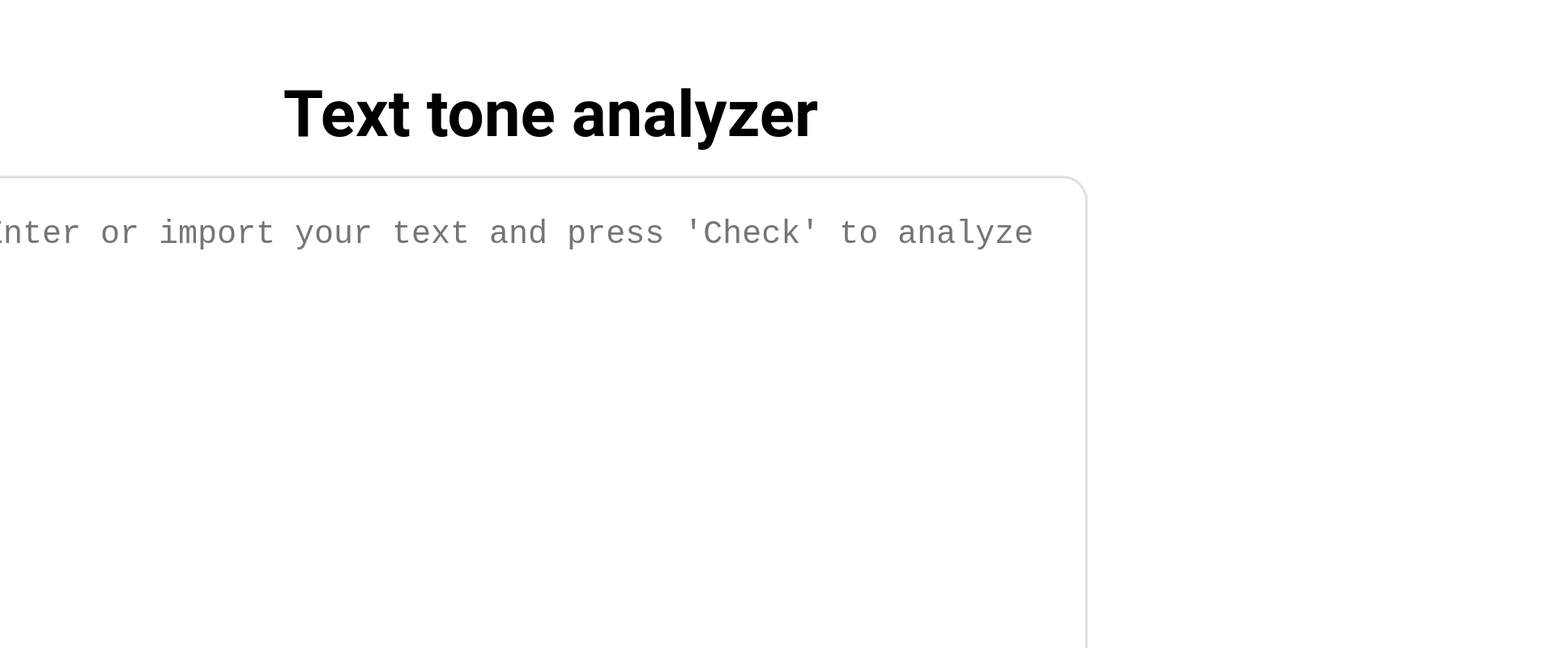
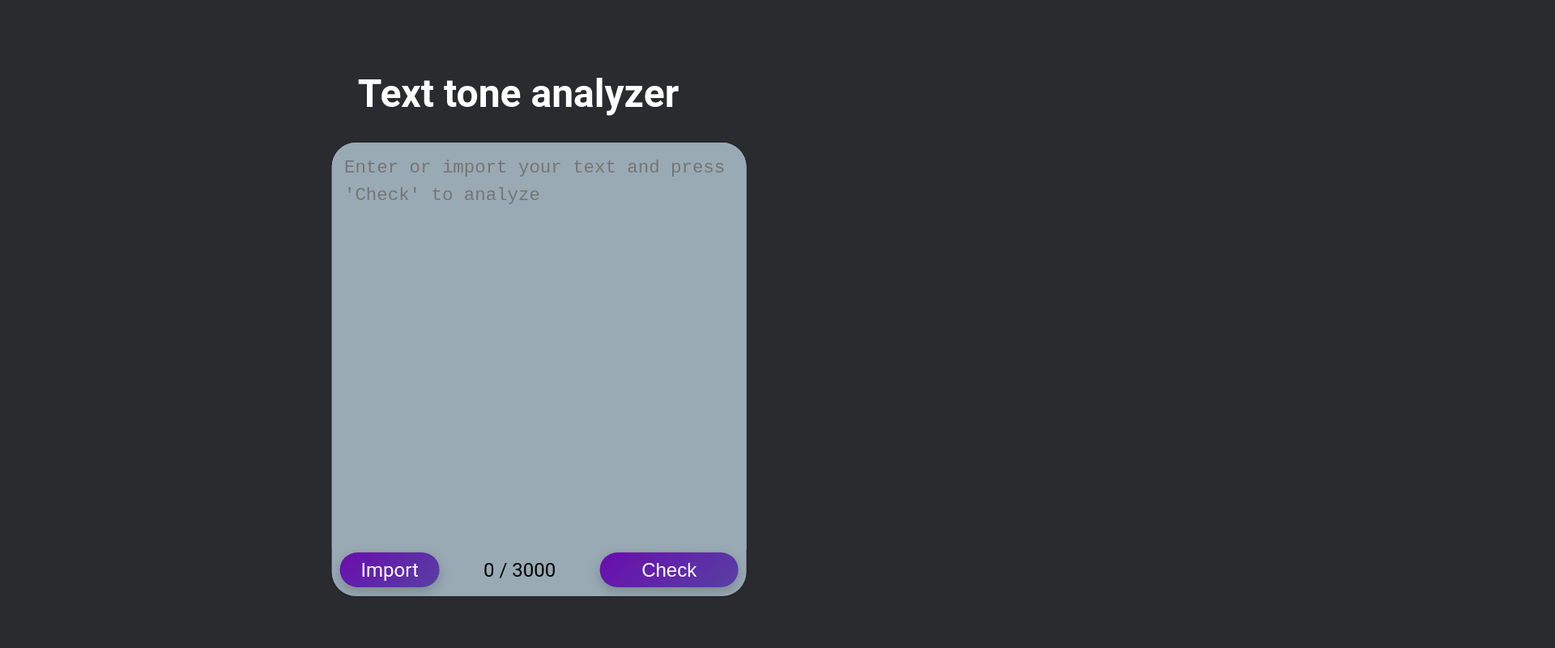
Before and after one commit to freedfall/Text-tone-analysis, a React (Create React App) app: page / in a window 1280 px wide. Shown: the top 800 px of the page at 81% size, 1920 px wide, since content can reach past the window. Built offline with nearby package versions, Linux system fonts and the light colour scheme.

Commit message:
color scheme changed (test), adaptive sizes

```diff
--- a/package.json
+++ b/package.json
@@ -9,8 +9,9 @@
     "axios": "^1.7.7",
     "dotenv": "^16.4.5",
     "react": "^18.3.1",
+    "react-chartjs-2": "^5.2.0",
     "react-dom": "^18.3.1",
-    "react-scripts": "5.0.1",
+    "react-scripts": "^5.0.1",
     "web-vitals": "^2.1.4"
   },
   "scripts": {
--- a/src/App.css
+++ b/src/App.css
@@ -1,10 +1,13 @@
 body {
   margin: 0;
+  padding: 0;
   font-family: 'Roboto', sans-serif;
   min-height: 100vh;
   display: flex;
   justify-content: center;
   align-items: center;
+  background-color: #292b2f;
+  overflow: hidden;
 }
 
 html{
@@ -12,16 +15,20 @@ html{
 }
 
 .App {
-  padding: 40px;
   border-radius: 15px;
   text-align: center;
   width: 100%;
 }
 
 h1 {
-  color: black;
-  margin-bottom: 30px;
-  font-size: 5rem;
+  color: white;
+  font-size: 3rem;
+}
+
+.main-container {
+  width: 100vw;
+  display: flex;
+  justify-content: space-between;
 }
 
 .input-container {
@@ -30,42 +37,54 @@ h1 {
 }
 
 .content{
-  width: 1400px;
-  border: 2px solid #ddd;
+  width: 40%;
+  height: 70vh;
   border-radius: 30px;
   box-shadow: 0 0px 2px rgba(0, 0, 0, 0.4);
   overflow: hidden;
+  transform: translateX(80%);
+  transition: all 0.8s ease-in-out;
+  display: flex;
+  flex-direction: column;
+  justify-content: space-between;
+  background-color: #99aab5;
+}
+
+.content.shifted {
+  transform: translateX(10%);
 }
 
 .text-input {
   width: 96%;
-  height: 800px;
+  height: 59vh;
   border: none;
-  font-size: 2.5rem;
+  font-size: 1.4rem;
   outline: none;
   transition: all 0.3s ease;
   overflow-wrap: break-word;
   white-space: normal;
   line-height: 1.5;
-  padding: 40px;
+  padding: 3%;
   text-align: left;
   vertical-align: top;
+  background-color: #99aab5;
+  color: white;
 }
 
 .actions-container{
   width: 100%;
   display: flex;
   justify-content:space-between;
-  padding: 30px;
-  padding-bottom: 10px;
+  padding: 0 0 2% 0;
   align-items: center;
 }
 
 .import-button {
-  padding: 15px 35px;
-  background: linear-gradient(135deg, #6a0dad, #ff00ff);
+  padding: 1.5% 5%;
+  background: linear-gradient(135deg, #6a0dad, #5740A3);
   color: white;
   font-size: 1.5rem;
+  margin-left: 2%;
   border: none;
   border-radius: 30px;
   cursor: pointer;
@@ -86,9 +105,9 @@ h1 {
 }
 
 .check-button {
-  padding: 15px 70px;
-  margin-right: 40px;
-  background: linear-gradient(135deg, #6a0dad, #ff00ff);
+  padding: 1.5% 10%;
+  margin-right: 2%;
+  background: linear-gradient(135deg, #6a0dad, #5740A3);
   color: white;
   font-size: 1.5rem;
   border: none;
@@ -107,49 +126,42 @@ h1 {
 }
 
 .result-container {
-  width: 1400px;
+  width: 50%;
+  height: 70vh;
   padding-top: 10px;
-  background-color: #fff;
+  background-color: #99aab5;
   border-radius: 30px;
   box-shadow: 0 5px 15px rgba(0, 0, 0, 0.2);
   opacity: 0;
   transition: all 0.8s ease-in-out;
-  transform: translateX(-100%);
-  /* display: none; */
-  margin-top: 10%;
+  transform: translateX(100%);
 }
 
 .result-container.visible {
-  display: block;
   opacity: 1;
-  transform: translateX(0);
+  transform: translateX(-5%);
 }
 
 .analysis-result{
-  font-size: 1.5rem;
+  font-size: 1rem;
   padding: 5%;
-  padding-top: 1%;
 }
 
 .mood-chart{
-  width: 100%;
-  height: 100%;
+  width: 40%;
+  height: 60vh;
   padding-bottom: 10%;
 }
 
 .mood-chart-container{
   display: flex;
   justify-content: space-between;
-}
-
-.analysis-result canvas{
-  width: 100%;
-  height: 100%;
+  align-items: center;
 }
 
 .analysis-result h3{
-  font-size: 2rem;
-
+  font-size: 1.5rem;
+  color: white;
 }
 
 .emotion-icon {
@@ -162,8 +174,9 @@ h1 {
   padding-bottom: 5%;
 }
 
+
 .emotion-label {
-  font-size: 2rem;
+  font-size: 1rem;
   padding-right: 10px;
   width: 100px;
 }
@@ -174,17 +187,17 @@ h1 {
 }
 
 .square {
-  width: 2.5rem;
-  height: 2.5rem;
+  width: 2rem;
+  height: 2rem;
   margin-right: 5px;
-  border: 1px solid #ccc;
+  border: 1px solid rgb(0, 0, 0, 0.15);
   border-radius: 10px;
 }
 
 .square.filled {
-  background-color: #4caf50; /* Заполненный квадрат */
+  background-color: #4caf50;
 }
 
 .square.empty {
-  background-color: transparent; /* Пустой квадрат */
+  background-color: transparent;
 }
--- a/src/App.js
+++ b/src/App.js
@@ -1,7 +1,6 @@
 import React, { useState } from 'react';
 import TextInput from './components/TextInput';
 import Button from './components/Button';
-import ResultDisplay from './components/ResultDisplay';
 import MoodChart from './components/MoodChart';
 import ImportButton from './components/ImportButton';
 // import { analyzeTone } from './services/toneAnalyzer';
@@ -87,6 +86,11 @@ function App() {
 
     try {
       const analysis = await analyzeToneIBM(text);
+      if (!analysis) {
+        setError('No analysis result.');
+        setShowResult(true);
+        return;
+      }
       setResult(analysis);
       setError('');
       setShowResult(true);
@@ -99,7 +103,8 @@ function App() {
   return (
     <div className="App">
       <h1>Text tone analyzer</h1>
-      <div className="content">
+      <div className="main-container">
+        <div className={`content ${showResult ? 'shifted' : ''}`}>
           <div className={`input-container ${showResult ? 'shifted' : ''}`}>
             <TextInput value={text} onChange={handleTextChange} />
           </div>
@@ -116,8 +121,8 @@ function App() {
         <div className={`result-container ${showResult ? 'visible' : ''}`}>
           {result && (
             <div className="analysis-result">
-            <h2>Results</h2>
 
+              {/* Overall  mood*/}
               {result.sentiment && (
                 <MoodChart
                   score={result.sentiment.document.score}
@@ -130,6 +135,7 @@ function App() {
             {error && <p className="error">{error}</p>}
         </div>
       </div>
+    </div>
   );
 }
 
--- a/src/components/MoodChart.js
+++ b/src/components/MoodChart.js
@@ -40,9 +40,10 @@ const renderSquares = (percentage) => {
 
 const MoodChart = ({ score, label, emotions }) => {
   const colorRed = 'rgba(255, 99, 132, 1)';
-  const colorGreen = 'rgba(75, 192, 192, 1)';
+  const colorGreen = 'rgba(76, 245, 181, 1)';
   const colorYellow = 'rgba(255, 205, 86, 1)';
   let backgroundColor;
+
   if (label === 'positive') {
     backgroundColor = colorGreen;
   } else if (label === 'negative') {
@@ -55,7 +56,7 @@ const MoodChart = ({ score, label, emotions }) => {
     labels: ['Mood'],
     datasets: [
       {
-        label: 'Primary emotional tone',
+        label: 'Overall emotional tone',
         data: [score * 100], // display as percentage
         backgroundColor: [backgroundColor],
         barThickness: 100,
@@ -88,7 +89,7 @@ const MoodChart = ({ score, label, emotions }) => {
             size: 35,
             weight: 500,
           },
-          stepSize: 50,
+          stepSize: 100,
         },
       },
     },
@@ -114,14 +115,14 @@ const MoodChart = ({ score, label, emotions }) => {
   };
 
   return (
-    <div className="mood-chart-container" style={{ display: 'flex', flexDirection: 'row', gap: '20px' }}>
-      <div className="mood-chart" style={{ width: '400px', height: '600px' }}>
-        <h3>Primary emotional tone: {label}</h3>
-        <Bar data={data} options={options} height={800} width={200} />
+    <div className="mood-chart-container">
+      <div className="mood-chart">
+        {/* <h3>Primary emotional tone: {label}</h3> */}
+        <Bar data={data} options={options} />
       </div>
 
       <div className="emotions-visualization">
-        <h3>Emotions</h3>
+        {/* <h3>Emotions</h3> */}
         <ul style={{ listStyle: 'none', padding: 0 }}>
           {Object.entries(emotions).map(([emotion, value]) => (
             <li key={emotion} className="emotion-row">
--- a/src/services/toneAnalyzer.js
+++ b/src/services/toneAnalyzer.js
@@ -5,7 +5,7 @@ export const analyzeToneIBM = async (text) => {
     const response = await axios.post('http://localhost:4000/analyze-tone', { text });
     return response.data;
   } catch (error) {
-    console.error('Ошибка при запросе к прокси-серверу:', error);
+    console.error('Error sending request to proxy server: ', error);
     throw error;
   }
 };
```
Also changed, not shown: 1 other file (tests, documents, lock files or other folders). Lines whose indentation alone changed are shown as unchanged.
